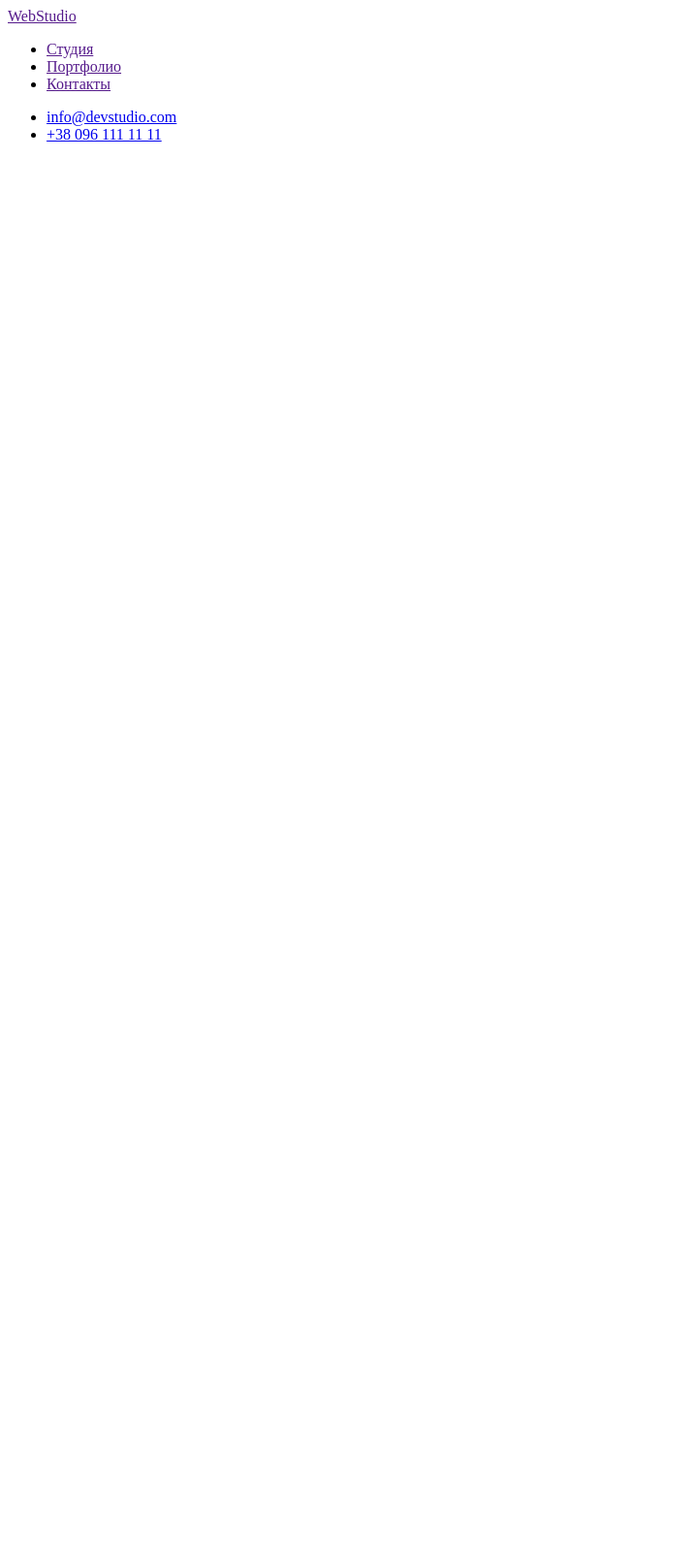
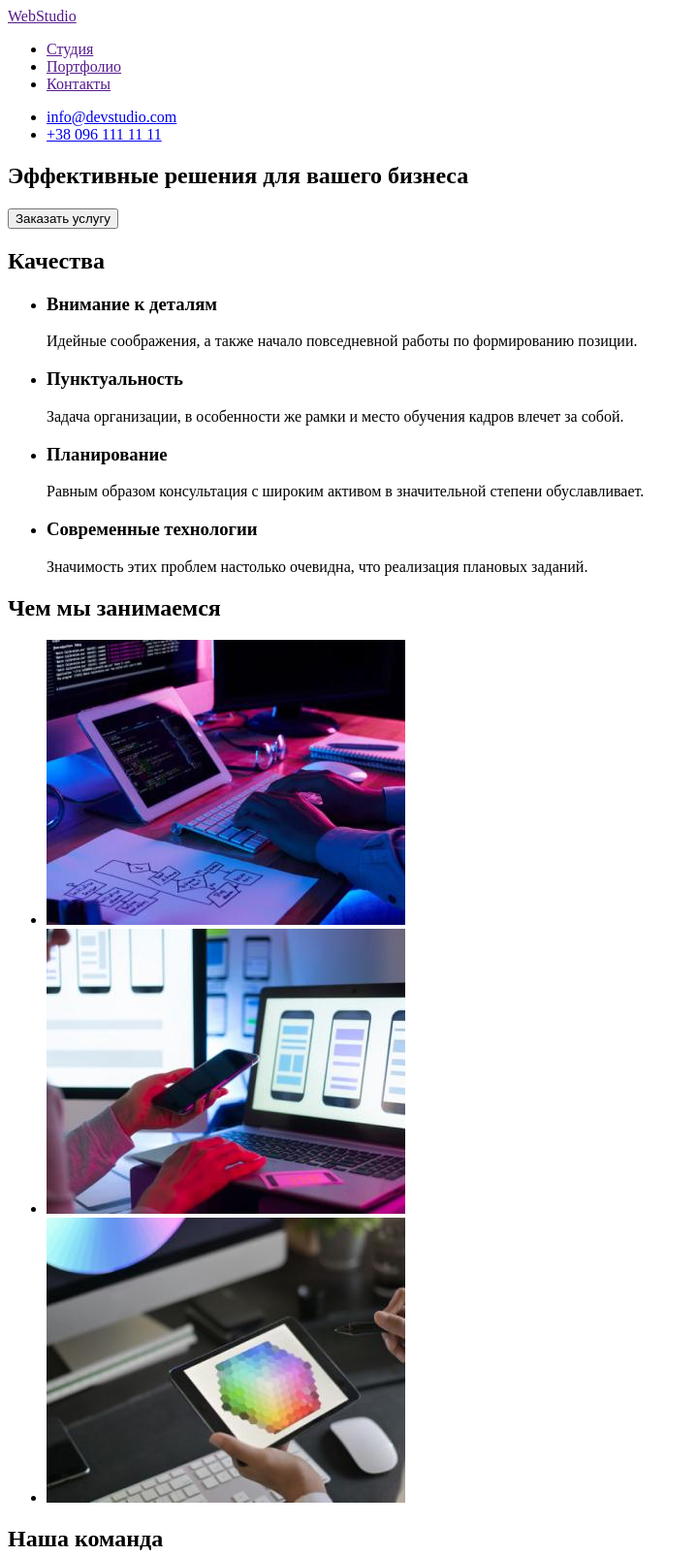
Before and after one commit to SharlevychDmytro/goit-markup-hw-01, a plain HTML site: page index.html in a window 1280 px wide. Shown: the top 1605 px of the page at 97% size, without its empty margins (0-719 px from the left). Before the commit the page ends 800 px from the top, so only its background shows below. Drawn offline with Linux system fonts and the light colour scheme.

Commit message:
add main

```diff
--- a/index.html
+++ b/index.html
@@ -1,5 +1,5 @@
 <!DOCTYPE html>
-<html lang="en">
+<html lang="ru">
 <head>
     <meta charset="UTF-8">
     <meta http-equiv="X-UA-Compatible" content="IE=edge">
@@ -21,5 +21,77 @@
             </ul>
         </nav>
     </header>
+    <main>
+        <section>
+            <h1>Эффективные решения для вашего бизнеса</h1>
+            <button type="button">Заказать услугу</button>
+        </section>
+        <section>
+            <h2>Качества</h2>
+            <ul>
+                <li>
+                    <h3>Внимание к деталям</h3>
+                    <p>Идейные соображения, а также начало повседневной работы по формированию позиции.</p>
+                </li>
+                <li>
+                    <h3>Пунктуальность</h3>
+                    <p>Задача организации, в особенности же рамки и место обучения кадров влечет за собой.</p>
+                </li>
+                <li>
+                    <h3>Планирование</h3>
+                    <p>Равным образом консультация с широким активом в значительной степени обуславливает.</p>
+                </li>
+                <li>
+                    <h3>Современные технологии</h3>
+                    <p>Значимость этих проблем настолько очевидна, что реализация плановых заданий.</p>
+                </li>
+            </ul>
+        </section>
+        <section>
+            <h2>Чем мы занимаемся</h2>
+            <ul>
+                <li>
+                    <a href="">
+                        <img src="./images/code.jpg" alt="пишет код на планшете" width="370" height="294">
+                    </a>
+                </li>
+                <li>
+                    <a href="">
+                        <img src="./images/mobile.jpg" alt="девушка с телефоном возле ноутбука" width="370" height="294">
+                    </a>
+                </li>
+                <li>
+                    <a href="">
+                        <img src="./images/color.jpg" alt="планшет в руке с гаммой цветов" width="370" height="294">
+                    </a>
+                </li>
+            </ul>
+        </section>
+        <section>
+            <h2>Наша команда</h2>
+            <ul>
+                <li>
+                    <img src="./images/product-designer.jpg" alt="дизайнер продукта" width="270" height="260">
+                    <h3>Игорь Демьяненко</h3>
+                    <p lang="en">Product Designer</p>
+                </li>
+                <li>
+                    <img src="./images/frontend-developer.jpg" alt="фронтенд разработчик" width="270" height="260">
+                    <h3>Ольга Репина</h3>
+                    <p lang="en">Frontend Developer</p>
+                </li>
+                <li>
+                    <img src="./images/marketing.jpg" alt="маркетолог" width="270" height="260">
+                    <h3>Николай Тарасов</h3>
+                    <p lang="en">Marketing</p>
+                </li>
+                <li>
+                    <img src="./images/ui-designer.jpg" alt="дизайнер интерфейсов" width="270" height="260">
+                    <h3>Михаил Ермаков</h3>
+                    <p lang="en">UI Designer</p>
+                </li>
+            </ul>
+        </section>
+    </main>
 </body>
 </html>
```
Also changed, not shown: images/code.jpg (added), images/color.jpg (added), images/frontend-developer.jpg (added), images/marketing.jpg (added), images/mobile.jpg (added), images/product-designer.jpg (added), images/ui-designer.jpg (added).
